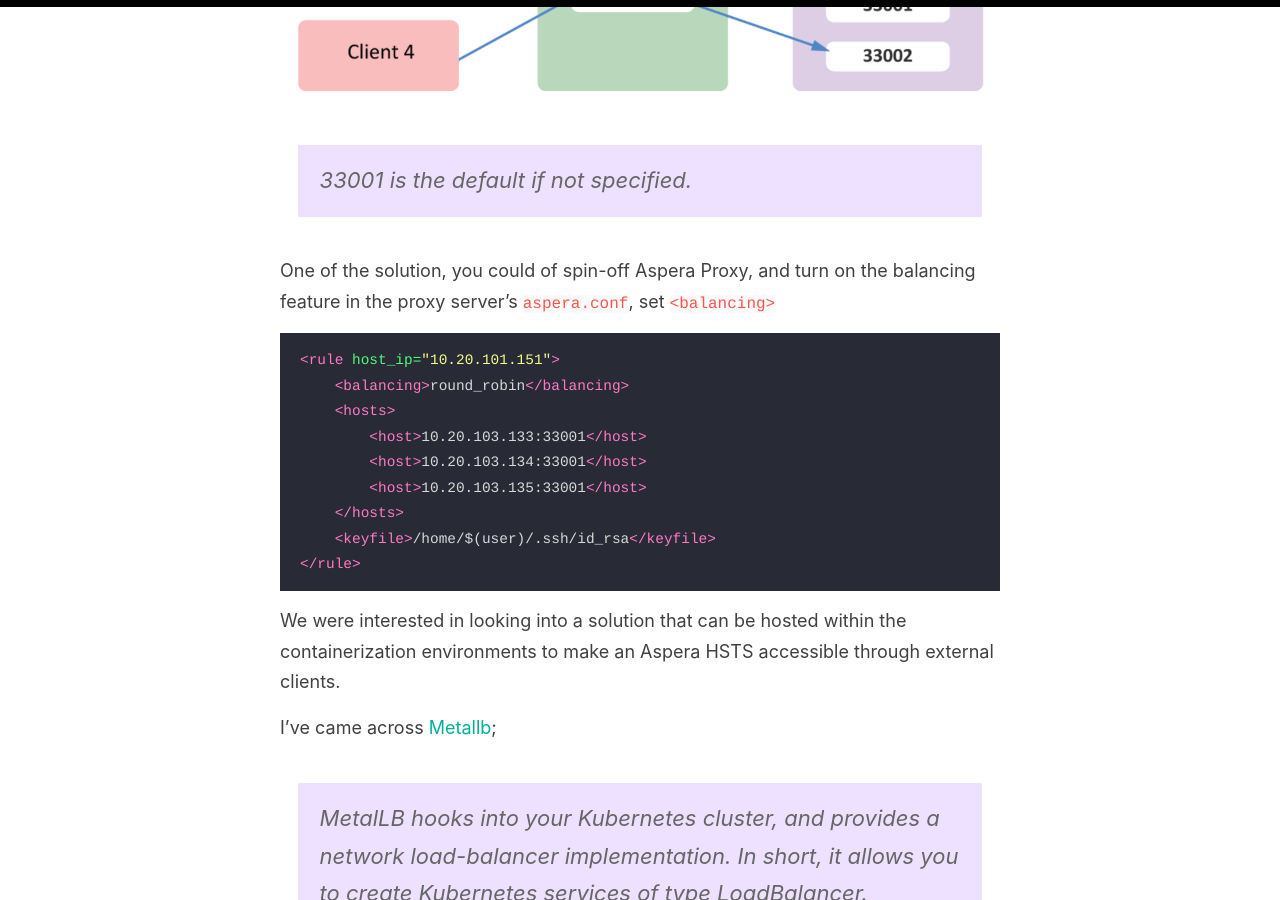
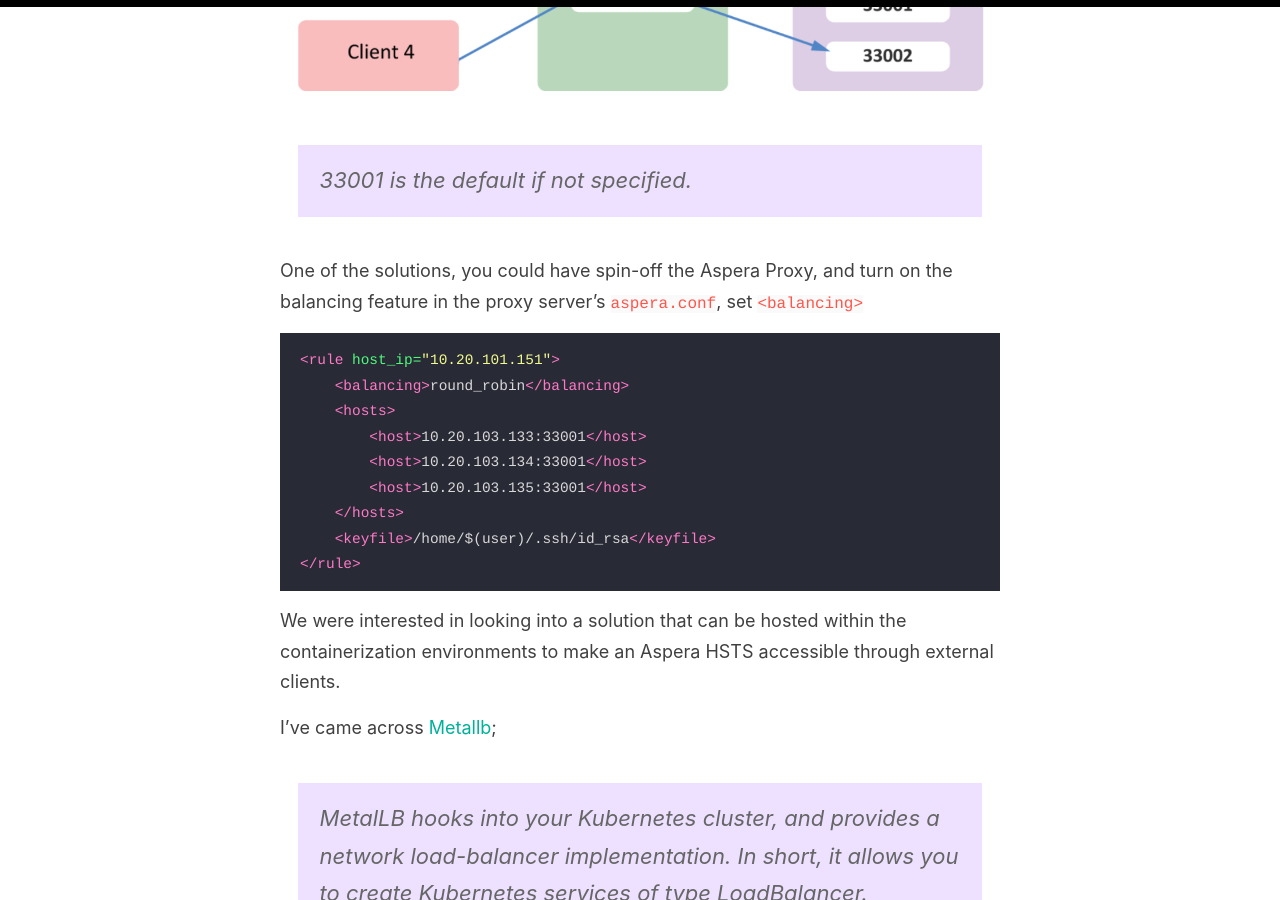
Before and after one commit to RashidAljohani/localhost, a Jekyll site: the page built from _posts/2022-02-19-run-aspera-on-non-load-balancer-cluster.md, in a window 1280 px wide and 900 px high, scrolled down 1197 px. Built offline with Jekyll 4.4.1, drawn with Linux system fonts in a browser that asks for light colours; comment, search, counter and statistics services are not loaded.

Commit message:
content update

````diff
--- a/_posts/2022-02-19-run-aspera-on-non-load-balancer-cluster.md
+++ b/_posts/2022-02-19-run-aspera-on-non-load-balancer-cluster.md
@@ -20,7 +20,7 @@ Aspera HSTS, by design, requires a load balancing feature that exposes multiple
 
 > 33001 is the default if not specified.
 
-One of the solution, you could of spin-off Aspera Proxy, and turn on the balancing feature in the proxy server's `aspera.conf`, set `<balancing>`
+One of the solutions, you could have spin-off the Aspera Proxy, and turn on the balancing feature in the proxy server's `aspera.conf`, set `<balancing>`
 
 ```xml
 <rule host_ip="10.20.101.151">
@@ -33,8 +33,6 @@ One of the solution, you could of spin-off Aspera Proxy, and turn on the balanci
     <keyfile>/home/$(user)/.ssh/id_rsa</keyfile>
 </rule>
 ```
-
-
 
 
 We were interested in looking into a solution that can be hosted within the containerization environments to make an Aspera HSTS accessible through external clients.
````
